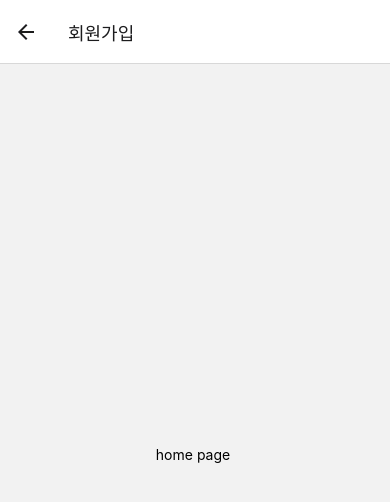
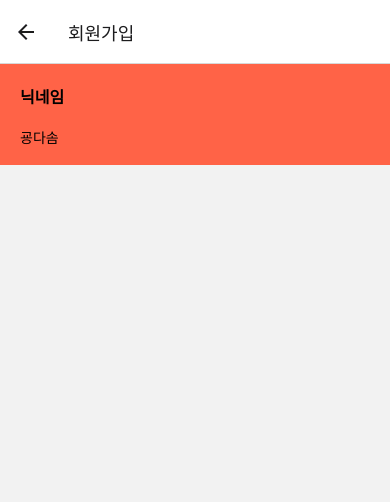
Before and after one commit to eat-fluencer/eat-fluencer-fe, a React Native app: screen /SignUp in a window 390 px wide. Shown: the top 502 px of the page. Built offline with nearby package versions, Linux system fonts and the light colour scheme.

Commit message:
:gift: feat: 환경 세팅

```diff
--- a/src/pages/SignIn.tsx
+++ b/src/pages/SignIn.tsx
@@ -1,25 +1,76 @@
-import {Text, View, Image, StyleSheet, Pressable} from 'react-native';
-import React from 'react';
-import {login} from '@react-native-seoul/kakao-login';
+import {Text, View, Image, StyleSheet, Pressable, Alert} from 'react-native';
+import React, {useContext} from 'react';
+import {
+  login,
+  getProfile as getKakaoProfile,
+} from '@react-native-seoul/kakao-login';
+import {NativeStackScreenProps} from '@react-navigation/native-stack';
 import axios from 'axios';
 import Config from 'react-native-config';
+import GlobalContext from '../contexts/global-context';
 
-function SignIn() {
+export type RootStackParamList = {
+  SignIn: undefined;
+  SignUp: undefined;
+};
+
+type SignInScreenProps = NativeStackScreenProps<RootStackParamList, 'SignIn'>;
+
+function SignIn({navigation}: SignInScreenProps) {
+  const {setUser, user} = useContext(GlobalContext);
+
+  console.log(user);
+
   const signInWithKakao = async (): Promise<void> => {
     try {
-      const {accessToken, idToken} = await login();
-      console.log('accessToken ', accessToken);
-      console.log('idToken ', idToken);
-      console.log(`${Config.API_URL}/api/oauth2/kakao/user-info`);
-      const {data} = await axios.get(
-        `${Config.API_URL}/api/oauth2/kakao/user-info`,
+      const kakaoResponse = await login();
+      console.log(JSON.stringify(kakaoResponse, null, '\t'));
+
+      // 프로필 조회
+      const profile = await getKakaoProfile();
+      console.log(JSON.stringify(profile, null, '\t'));
+
+      const {data} = await axios.post(
+        `${Config.API_URL}/users/registration-status`,
         {
-          headers: {'OAuth2-Access-Token': accessToken},
+          providerId: profile?.id,
+          provider: 'kakao',
         },
       );
+      const existedUser = data.signedUp;
+
+      if (!existedUser) {
+        navigation.navigate('SignUp');
+      } else {
+        Alert.alert('로그인');
+      }
+
       console.log(JSON.stringify(data, null, '\t'));
+
+      // console.log(JSON.stringify(data, null, '\t'));
+
+      // const {accessToken, idToken} = await login();
+      // console.log('accessToken ', accessToken);
+      // console.log('idToken ', idToken);
+
+      // console.log(`${Config.API_URL}/kakao/user-info`);
+      // const {data} = await axios.get(`${Config.API_URL}/kakao/user-info`, {
+      //   headers: {
+      //     'OAuth2-Access-Token': accessToken,
+      //     'OAuth2-Id-Token': idToken,
+      //   },
+      // });
+      // console.log(JSON.stringify(data, null, '\t'));
+      // TODO: context api에 정보 저장
+      // setUser(data.user_info);
+      // const isRegistered = false;
+
+      // if (!isRegistered) {
+      //   navigation.navigate('SignUp');
+      // }
     } catch (err) {
       console.error('login err', err);
+      // console.error('login err', JSON.stringify(err));
     }
   };
 
--- a/src/pages/SignUp.tsx
+++ b/src/pages/SignUp.tsx
@@ -1,16 +1,54 @@
-import {Text, View} from 'react-native';
-import React, {useContext} from 'react';
+import {Text, View, TextInput, StyleSheet} from 'react-native';
+import React, {useState, useContext, useRef} from 'react';
 import GlobalContext from '../contexts/global-context';
 
+const user = {
+  provider_id: '3454198695',
+  provider: 'kakao',
+  nickname: '굥다솜',
+  picture:
+    'http://k.kakaocdn.net/dn/v56yw/btsz5AfTXdC/4YDdkFKOjgnyKM4dvrOBa0/img_110x110.jpg',
+};
+
 function SignUp() {
-  const {isSearchFocus} = useContext(GlobalContext);
-  console.log(isSearchFocus);
-
+  // const {user} = useContext(GlobalContext);
+  // console.log(isSearchFocus);
+  const [nickname, setNickname] = useState(user.nickname);
+  // const nicknameRef = useRef<TextInput | null>(null);
+  // console.log(user);
   return (
-    <View style={{flex: 1, alignItems: 'center', justifyContent: 'center'}}>
-      <Text>home page {isSearchFocus}</Text>
+    <View style={styles.container}>
+      <View style={styles.inputWrapper}>
+        <Text style={styles.label}>닉네임</Text>
+        <TextInput
+          placeholder="이름을 입력하세요"
+          placeholderTextColor="#666"
+          value={nickname}
+          returnKeyType="next"
+          clearButtonMode="while-editing"
+          textContentType="nickname"
+          onChangeText={text => setNickname(text)}
+          // ref={nicknameRef}
+          // onSubmitEditing={() => nicknameRef.current?.focus()}
+          blurOnSubmit={false}
+        />
+      </View>
     </View>
   );
 }
 
 export default SignUp;
+
+const styles = StyleSheet.create({
+  container: {
+    backgroundColor: 'tomato',
+  },
+  inputWrapper: {
+    padding: 20,
+  },
+  label: {
+    fontWeight: 'bold',
+    fontSize: 16,
+    marginBottom: 20,
+  },
+});
```
Also changed, not shown: 3 other files (tests, documents, lock files or other folders).
